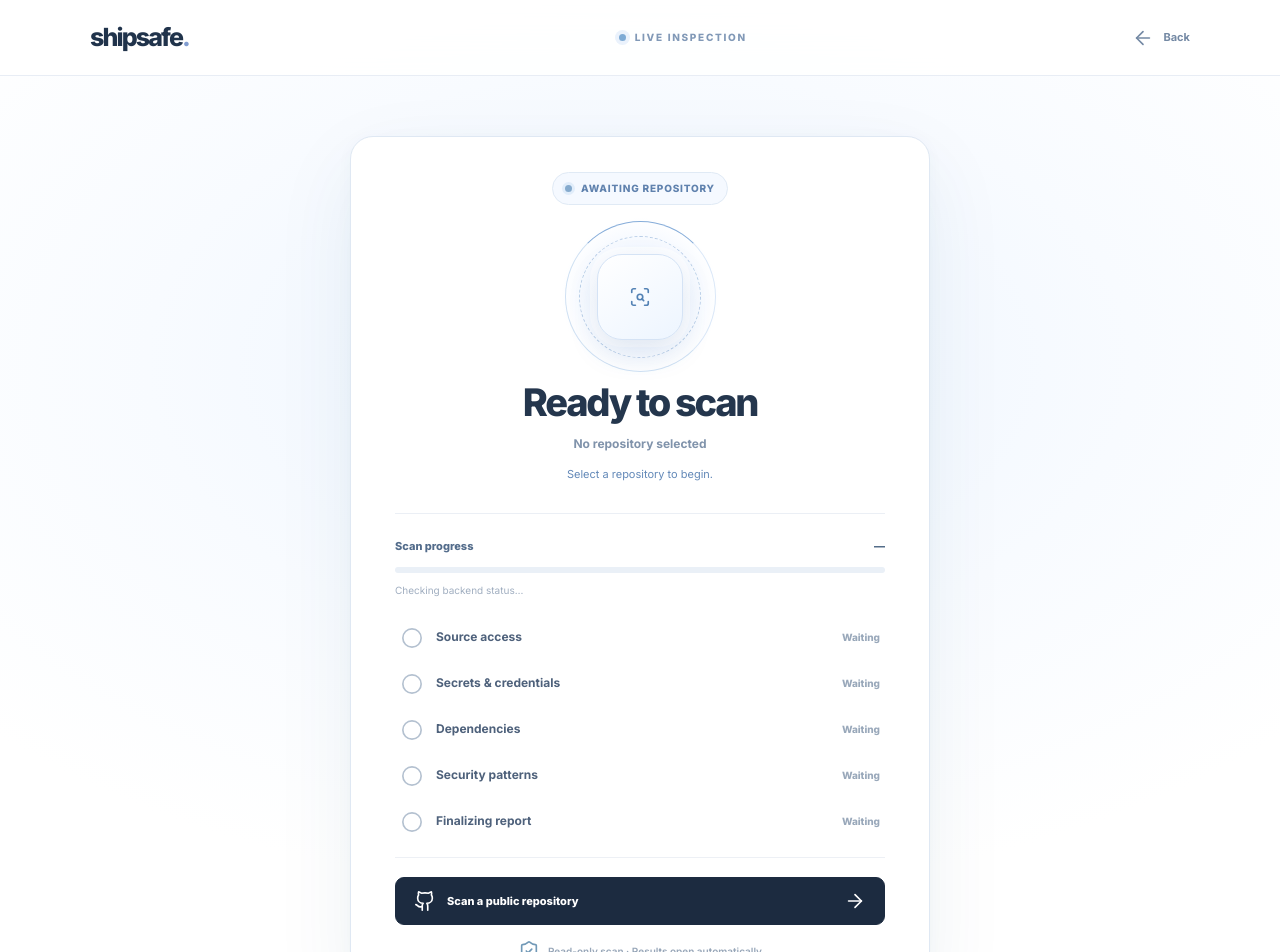
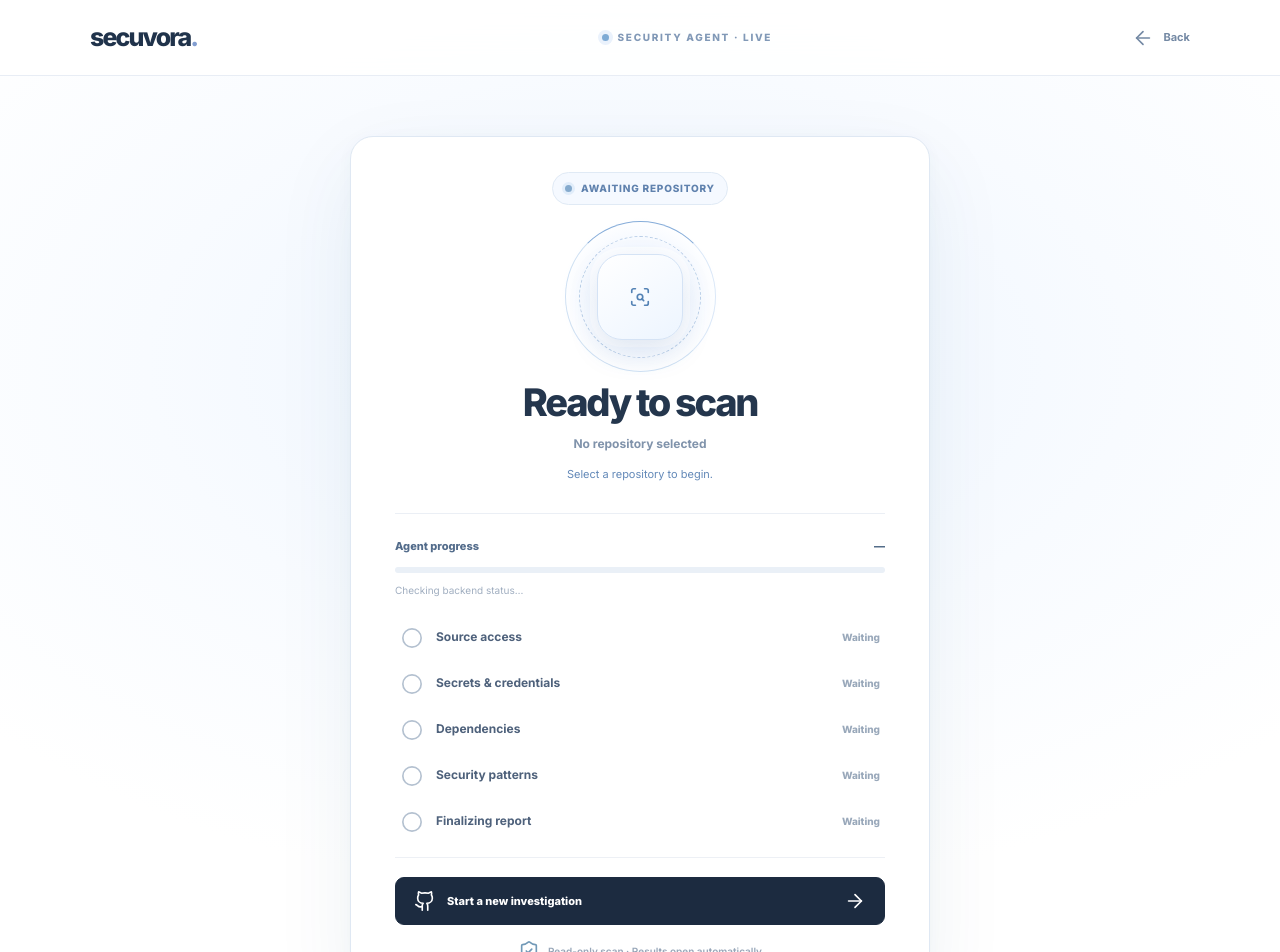
Before and after one commit to helloskyorigin/Safe-sure, a Next.js app: page /assess/scanning in a window 1280 px wide. Shown: the top 952 px of the page. Built offline with nearby package versions, Linux system fonts and the light colour scheme.

Commit message:
brand: apply Secuvora security agent identity across app flow, reports, history and metadata

```diff
--- a/components/ScanningConsole.tsx
+++ b/components/ScanningConsole.tsx
@@ -206,7 +206,7 @@ export default function ScanningConsole() {
         } else {
           const snapshot: unknown = await response.json();
           if (!isAssessmentSnapshot(snapshot, run!)) {
-            setLoad({ type: "error", message: "Scan progress could not be verified." }); repeat = false;
+            setLoad({ type: "error", message: "Agent progress could not be verified." }); repeat = false;
           } else {
             setSource({ name: snapshot.target.name, private: false });
             setLoad({ type: "live", snapshot });
@@ -287,8 +287,8 @@ export default function ScanningConsole() {
       <a href="#scan-main" className="skip-link">Skip to scan</a>
       <header className="scan-nav">
         <div className="scan-container scan-nav-inner">
-          <Link href="/" className="brand" aria-label="ShipSafe home">shipsafe<span>.</span></Link>
-          <span className="scan-nav-center"><span/> LIVE INSPECTION</span>
+          <Link href="/" className="brand" aria-label="Secuvora home">secuvora<span>.</span></Link>
+          <span className="scan-nav-center"><span/> SECURITY AGENT · LIVE</span>
           <Link href="/assess" className="scan-nav-return"><ArrowLeft size={16}/> Back</Link>
         </div>
       </header>
@@ -311,7 +311,7 @@ export default function ScanningConsole() {
           <div className="scan-visual-bottom">
             <h1 id="scan-heading">{isFailure ? "Scan interrupted" :
               isFinishing ? (savedId ? "Opening your results" : "Finalizing your report") :
-              hasSource ? "Scanning your app" : "Ready to scan"}</h1>
+              hasSource ? "Agent investigating" : "Ready to scan"}</h1>
             <p className="scan-repo-name">{source?.name || "No repository selected"}</p>
             {!isFailure && <p className="scan-current-action" aria-live="polite">
               {ongoing && <LoaderCircle size={15} className="scan-inline-spinner"/>}
@@ -322,7 +322,7 @@ export default function ScanningConsole() {
 
           <div className="scan-progress">
             <div className="scan-progress-row">
-              <span>Scan progress</span>
+              <span>Agent progress</span>
               <strong>{snapshot?.progress ? snapshot.progress.done + " of " + snapshot.progress.total + " checks" : "—"}</strong>
             </div>
             <div className="scan-progress-track"
@@ -368,7 +368,7 @@ export default function ScanningConsole() {
             ) : isFinishing ? (
               <p className="scan-finishing"><FileCheck2 size={16}/>{savedId ? "Your full report is opening…" : "Preparing your full report…"}</p>
             ) : (
-              <Link href="/assess" className="scan-primary-link"><Github size={17}/> Scan a public repository <ArrowRight size={17}/></Link>
+              <Link href="/assess" className="scan-primary-link"><Github size={17}/> Start a new investigation <ArrowRight size={17}/></Link>
             )}
             {actionError && <p role="alert" className="scan-action-error">{actionError}</p>}
             <p className="scan-honesty"><ShieldCheck size={15}/> Read-only scan · Results open automatically</p>
```
